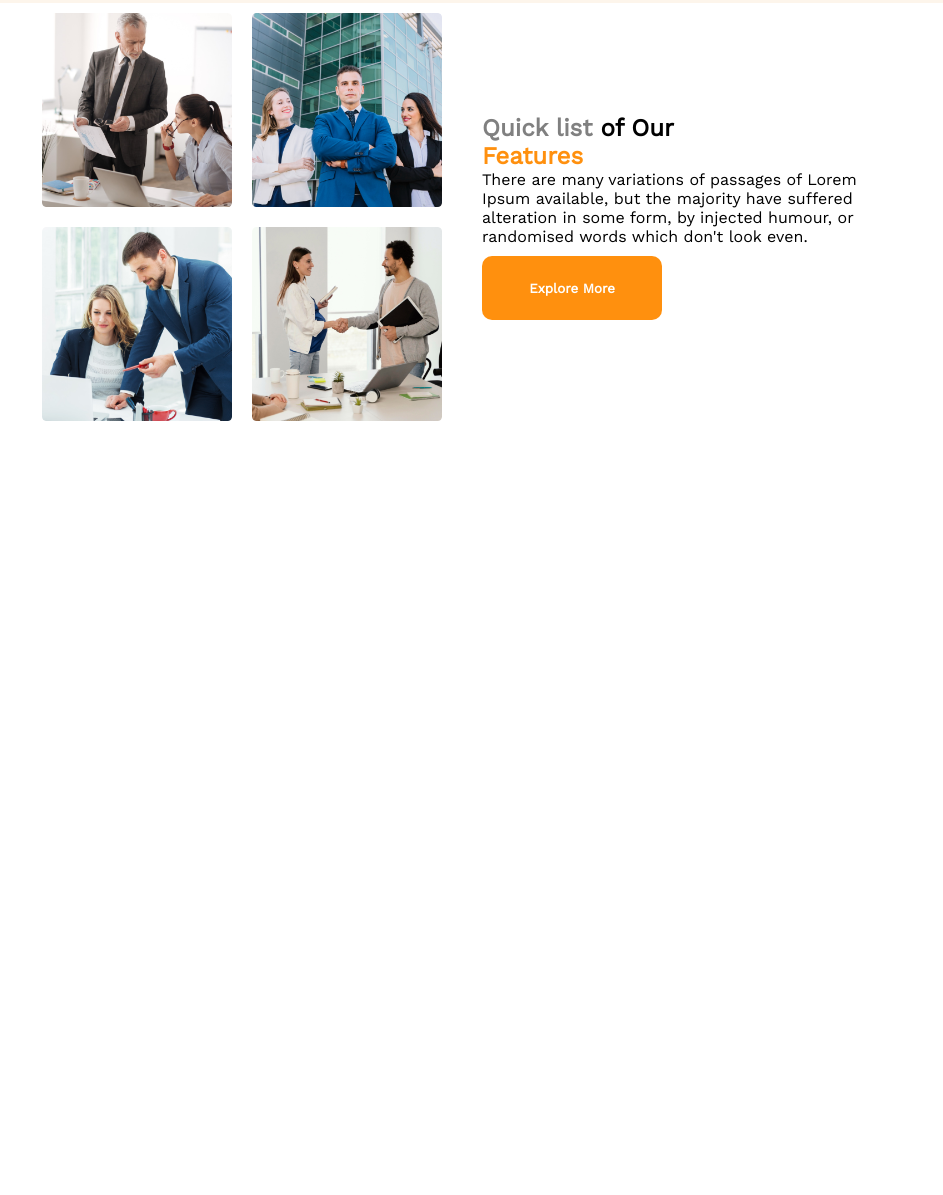
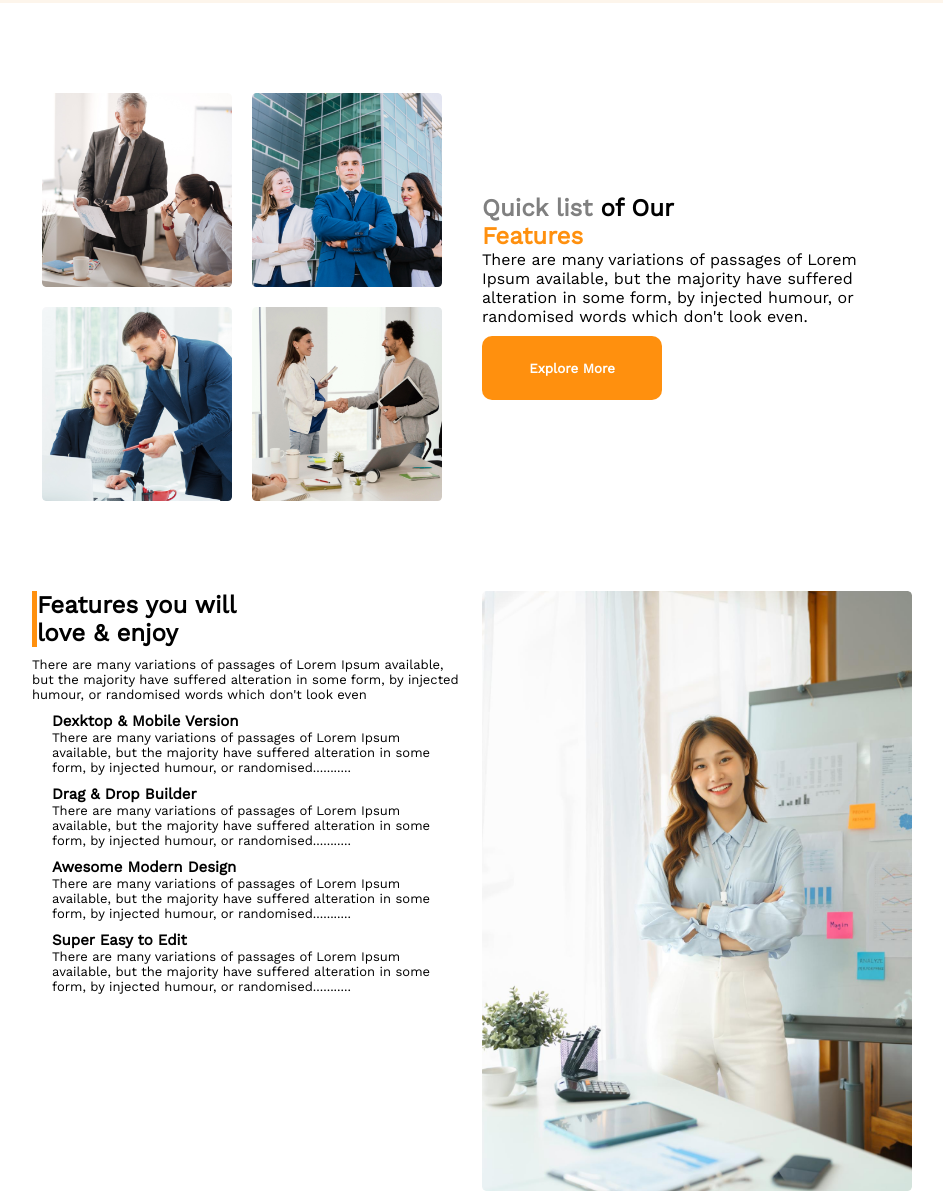
Before and after one commit to tzmehedy/g3-architects, a plain HTML site: page index.html in a window 1280 px wide. Shown: the part 797-1992 px from the top of the page, without its empty margins (168-1111 px from the left). Before the commit the page ends 1228 px from the top, so only its background shows below. Drawn offline with nearby package versions, Linux system fonts and the light colour scheme.

Commit message:
feature part complete

```diff
--- a/index.html
+++ b/index.html
@@ -72,5 +72,55 @@
 
     </section>
 
+    <!-- Features part -->
+    <section class="feature-container">
+        <div class="feature-descriptions">
+            <div class="feature-description-1">
+                <h1>Features you will <br>
+                    love & enjoy</h1>
+            </div>
+            <div class="feature-description">
+                <p class="feature-description-text">There are many variations of passages of Lorem Ipsum available, but the
+                    majority have suffered alteration in some form, by injected humour, or
+                    randomised words which don't look even</p>
+            </div>
+            <div class="feature-description feature-description-2">
+                <h1 class="feature-container-title">Dexktop & Mobile Version</h1>
+                <p class="feature-description-text">There are many variations of passages of Lorem Ipsum available,
+                    but the majority have suffered alteration in some form, by
+                    injected humour, or randomised...........</p>
+            </div>
+            <div class="feature-description feature-description-2">
+                <h1 class="feature-container-title">Drag & Drop Builder</h1>
+                <p class="feature-description-text">
+                    There are many variations of passages of Lorem Ipsum available,
+                    but the majority have suffered alteration in some form, by
+                    injected humour, or randomised...........
+                </p>
+            </div>
+            <div class="feature-description feature-description-2">
+                <h1 class="feature-container-title">Awesome Modern Design</h1>
+                <p class="feature-description-text">
+                    There are many variations of passages of Lorem Ipsum available,
+                    but the majority have suffered alteration in some form, by
+                    injected humour, or randomised...........
+                </p>
+            </div>
+            <div class="feature-description feature-description-2">
+                <h1 class="feature-container-title">Super Easy to Edit</h1>
+                <p class="feature-description-text">
+                    There are many variations of passages of Lorem Ipsum available,
+                    but the majority have suffered alteration in some form, by
+                    injected humour, or randomised...........
+                </p>
+            </div>
+        </div>
+
+        <div class="feature-image">
+            <img class="img" src="./images/architect.png" alt="">
+        </div>
+
+    </section>
+
 </body>
 </html>
--- a/style.css
+++ b/style.css
@@ -57,6 +57,9 @@ header{
     width:940px;
     height: 300px;
 }
+section{
+    margin-top: 80px;
+}
 .quick-list-container{
     margin-left: 200px;
     margin-right: 200px;
@@ -89,3 +92,35 @@ header{
 .text-2{
     color: #FF900E;
 }
+
+.feature-container{
+    display: flex;
+    justify-content: space-around;
+    margin-left: 200px;
+    margin-right: 200px;
+}
+.feature-descriptions{
+    width: 50%;
+    margin-right: 20px;
+
+}
+.feature-image{
+    width:50%;
+}
+.feature-description-1{
+    font-weight: 700;
+    border-left: 5px solid #FF900E;
+}
+.feature-description-text{
+    font-size: 13px;
+}
+
+.feature-container-title{
+    font-size: 15px;
+}
+.feature-description{
+    margin-top: 10px;
+}
+.feature-description-2{
+    padding-left: 20px;
+}
```
